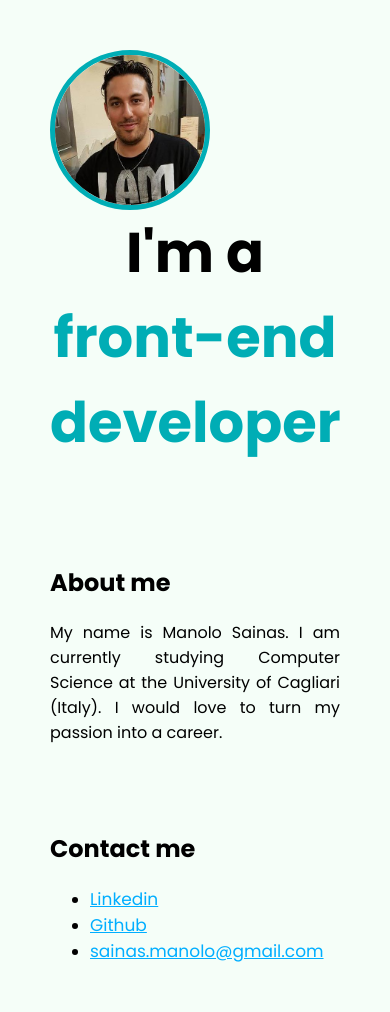
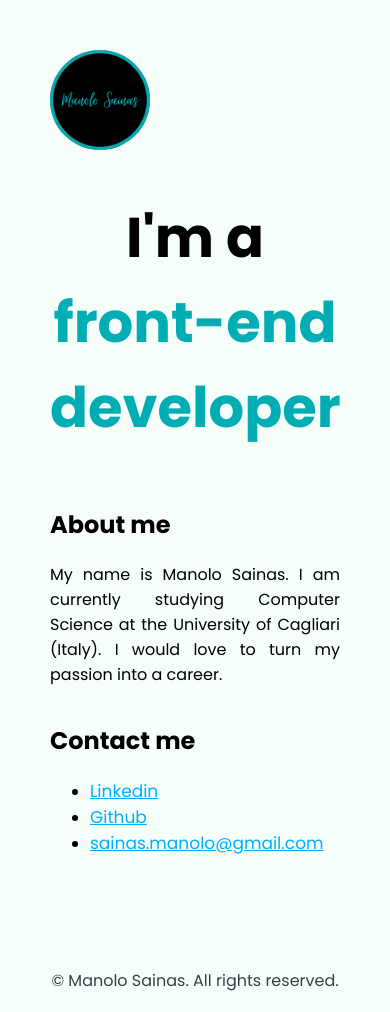
Before and after one commit to ManoloSainas/CapstoneProject1-OnlineResume, a plain HTML site: page index.html in a window 390 px wide. Shown: the top 1012 px of the page. Drawn offline with Linux system fonts and the light colour scheme.

Commit message:
some css edit

```diff
--- a/css/style.css
+++ b/css/style.css
@@ -12,8 +12,7 @@ body {
 }
 
 h1{
-    font-size: 2.8rem;
-    margin-bottom: 80px;
+    font-size: 5rem;
 }
 
 .card{
@@ -33,16 +32,10 @@ h1{
     color: #00ADB5;
 }
 
-.myPic{
-    height: 140px;
-    width: 140px;
-    border: 5px solid #00ADB5;
+.logo{
+    width: 100px;
     border-radius: 50%;
-    float: left;
-    margin-right: 50px;
 }
-
-
 
 .link{
     font-weight: normal;
@@ -59,29 +52,18 @@ footer{
 
 @media (max-width: 680px) {
 
-    .myPic{
-        height: 150px;
-        width: 150px;
-        border: 5px solid #00ADB5;
-        border-radius: 50%;
-        float: left;
-    }
-
     h1 {
       font-size: 3.5rem;
       text-align: center;
-      margin-bottom: 80px;
     }
 
     .card {
       width: 100%;
       display: block;
       text-align: justify;
-      margin-bottom: 50px;
     }
 
     .right{
         float: left;
-        margin-bottom: 80px;
     }
   }
--- a/index.html
+++ b/index.html
@@ -13,7 +13,7 @@
 
     <body>
         <div class="main">
-            <img class= "myPic" src="/CapstoneProject1-OnlineResume/img/my photo.jpg" alt="my photo">
+            <img class="logo" src="/CapstoneProject1-OnlineResume/img/logo.png" alt="logo">
             <h1>I'm a <span class="creative">front-end developer</span></h1>
 
             <div class="left card">
```
Also changed, not shown: img/logo.png (added), img/my photo.jpg (deleted).
